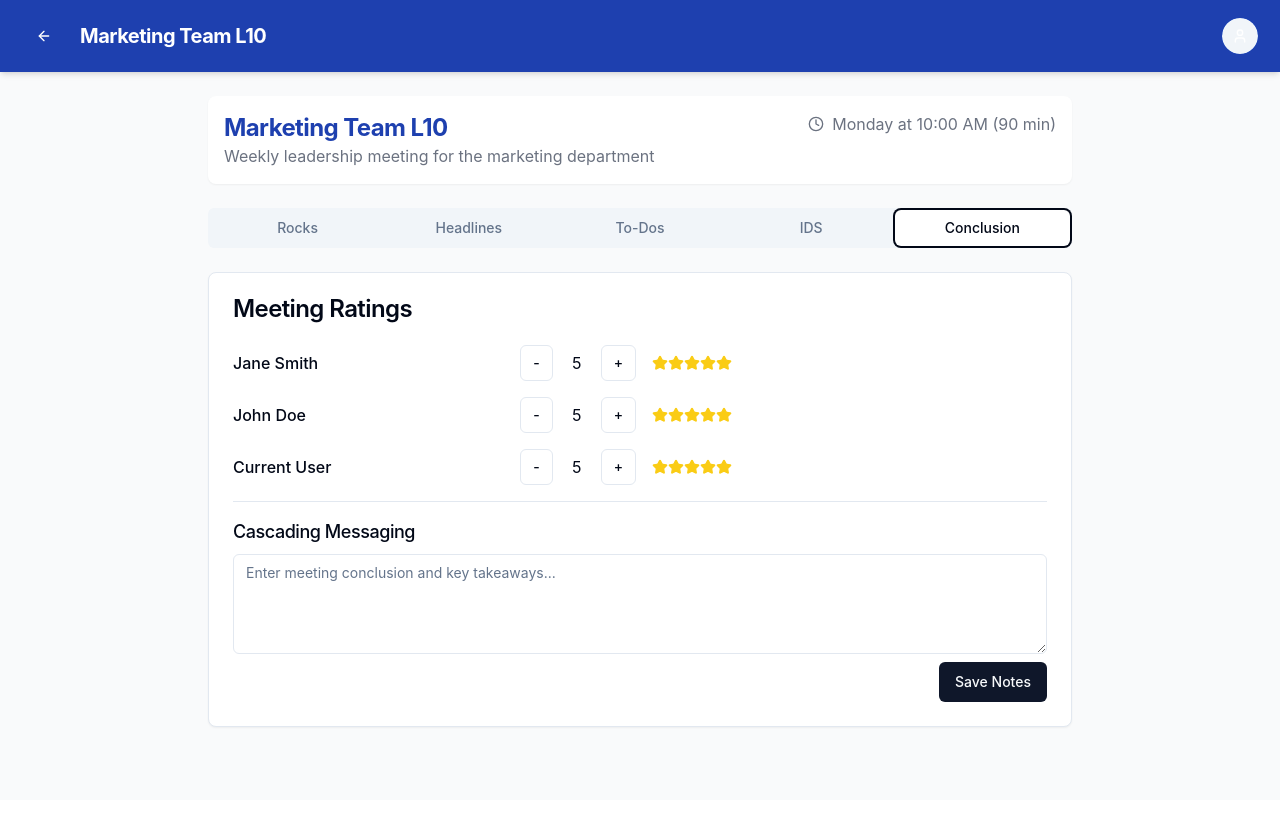
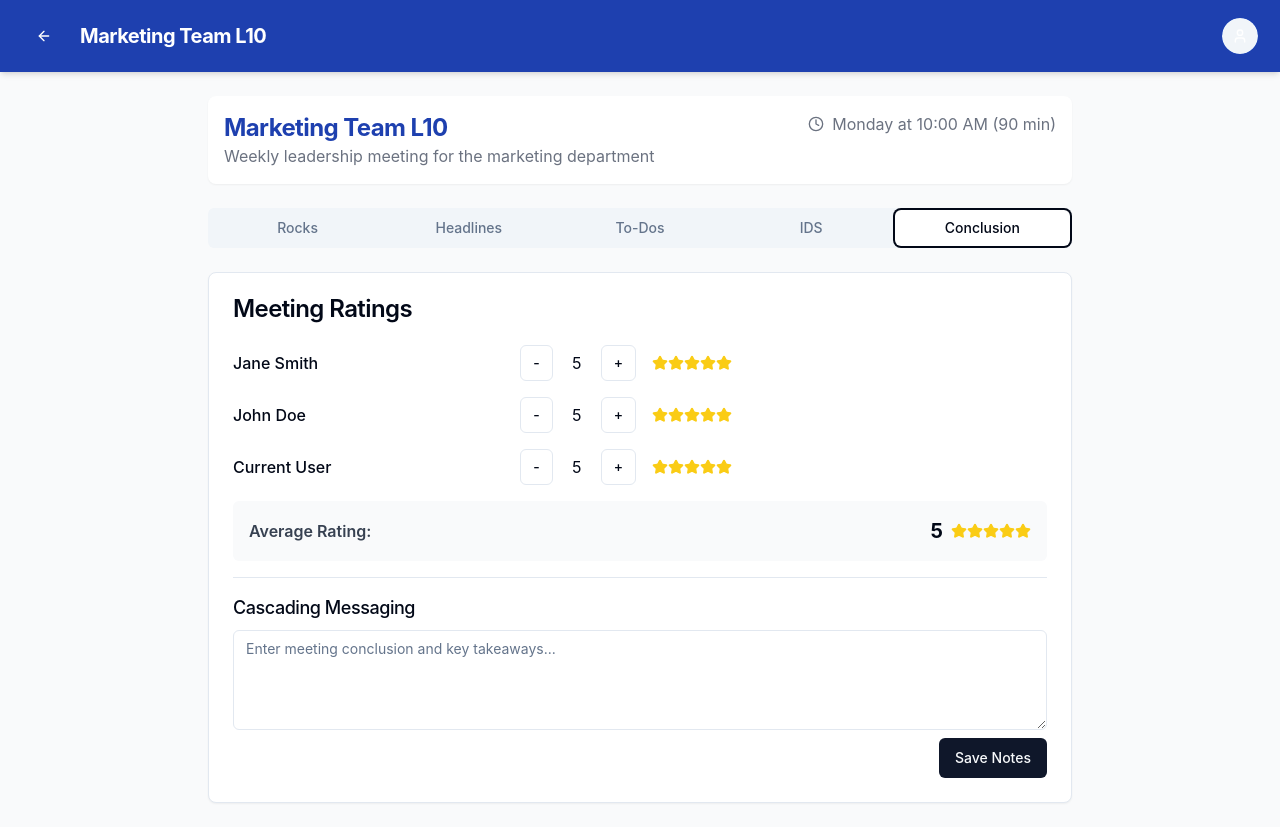
Before and after one commit to mgivney/agenda-x, a React (Vite) app: page /meeting/1 in a window 1280 px wide. Both pictures are taken after a click on the tab "Conclusion". Before the commit the page ends 800 px from the top, so only its background shows below. Built offline with nearby package versions, Linux system fonts and the light colour scheme.

Commit message:
Calculate average user rating
Calculates and displays the average rating based on individual member ratings in the meeting conclusion section.

```diff
--- a/src/pages/MeetingDetail.tsx
+++ b/src/pages/MeetingDetail.tsx
@@ -1,3 +1,4 @@
+
 import Header from "@/components/Header";
 import { Button } from "@/components/ui/button";
 import { Card, CardContent, CardHeader, CardTitle } from "@/components/ui/card";
@@ -78,6 +79,13 @@ const MeetingDetail = () => {
     if (id) {
       updateMemberRating(id, member, newRating);
     }
+  };
+
+  const calculateAverageRating = (): number => {
+    if (!meeting || Object.keys(memberRatings).length === 0) return 0;
+
+    const sum = Object.values(memberRatings).reduce((acc, rating) => acc + rating, 0);
+    return parseFloat((sum / Object.values(memberRatings).length).toFixed(1));
   };
 
   const handleTodoStatusChange = (todoId: string, checked: boolean) => {
@@ -330,6 +338,21 @@ const MeetingDetail = () => {
                   ))}
                 </div>
 
+                {/* Average Rating Display */}
+                <div className="bg-gray-50 p-4 rounded-md">
+                  <div className="flex items-center justify-between">
+                    <span className="font-semibold text-gray-700">Average Rating:</span>
+                    <div className="flex items-center gap-2">
+                      <span className="text-xl font-bold">{calculateAverageRating()}</span>
+                      <div className="flex items-center">
+                        {[...Array(Math.round(calculateAverageRating()))].map((_, i) => (
+                          <Star key={i} className="h-4 w-4 fill-yellow-400 text-yellow-400" />
+                        ))}
+                      </div>
+                    </div>
+                  </div>
+                </div>
+
                 <Separator className="my-4" />
 
                 <div>
```
